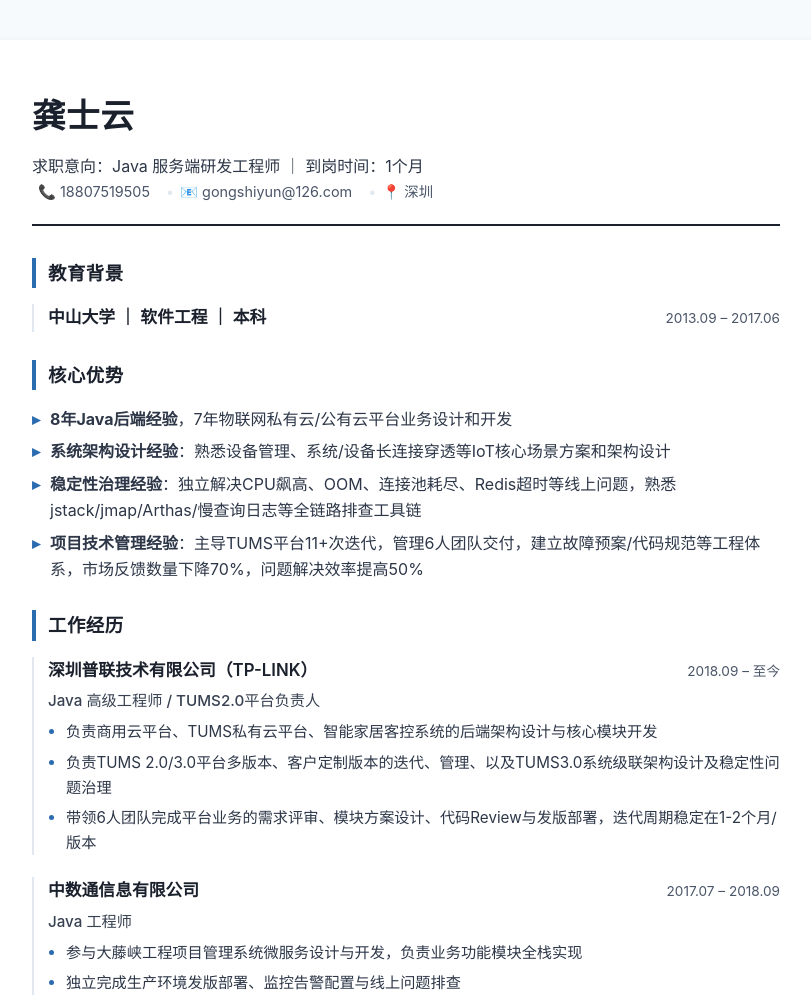
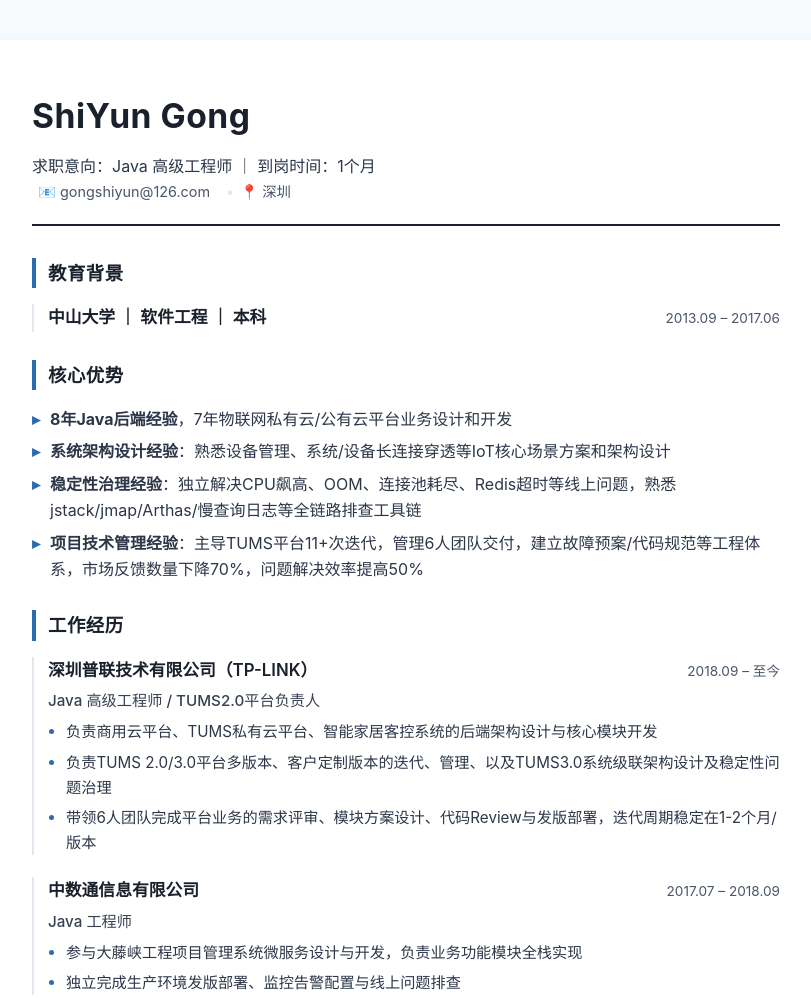
Before and after one commit to gongshiyun/online-resume, a plain HTML site: page index.html in a window 1280 px wide. Shown: the top 998 px of the page, without its empty margins (234-1045 px from the left). Drawn offline with Linux system fonts and the light colour scheme.

Commit message:
Update index.html

```diff
--- a/index.html
+++ b/index.html
@@ -3,7 +3,7 @@
 <head>
   <meta charset="UTF-8">
   <meta name="viewport" content="width=device-width,initial-scale=1.0">
-  <title>个人简历[龚士云]</title>
+  <title>个人简历[ShiYun Gong]</title>
   <style>
     :root {
       --primary: #1a202c;
@@ -101,10 +101,10 @@
 <body>
   <main class="resume">
     <header class="header">
-      <h1>龚士云</h1>
-      <div >求职意向：Java 服务端研发工程师 ｜ 到岗时间：1个月</div>
+      <h1>ShiYun Gong</h1>
+      <div >求职意向：Java 高级工程师 ｜ 到岗时间：1个月</div>
       <div class="contact">
-        <span>📞 18807519505</span>
+        <!-- <span>📞 18807519505</span> -->
         <span>📧 gongshiyun@126.com</span>
         <!-- <span>🌐 <a href="#">[GitHub/技术博客]</a></span> -->
         <span>📍 深圳</span>
```
